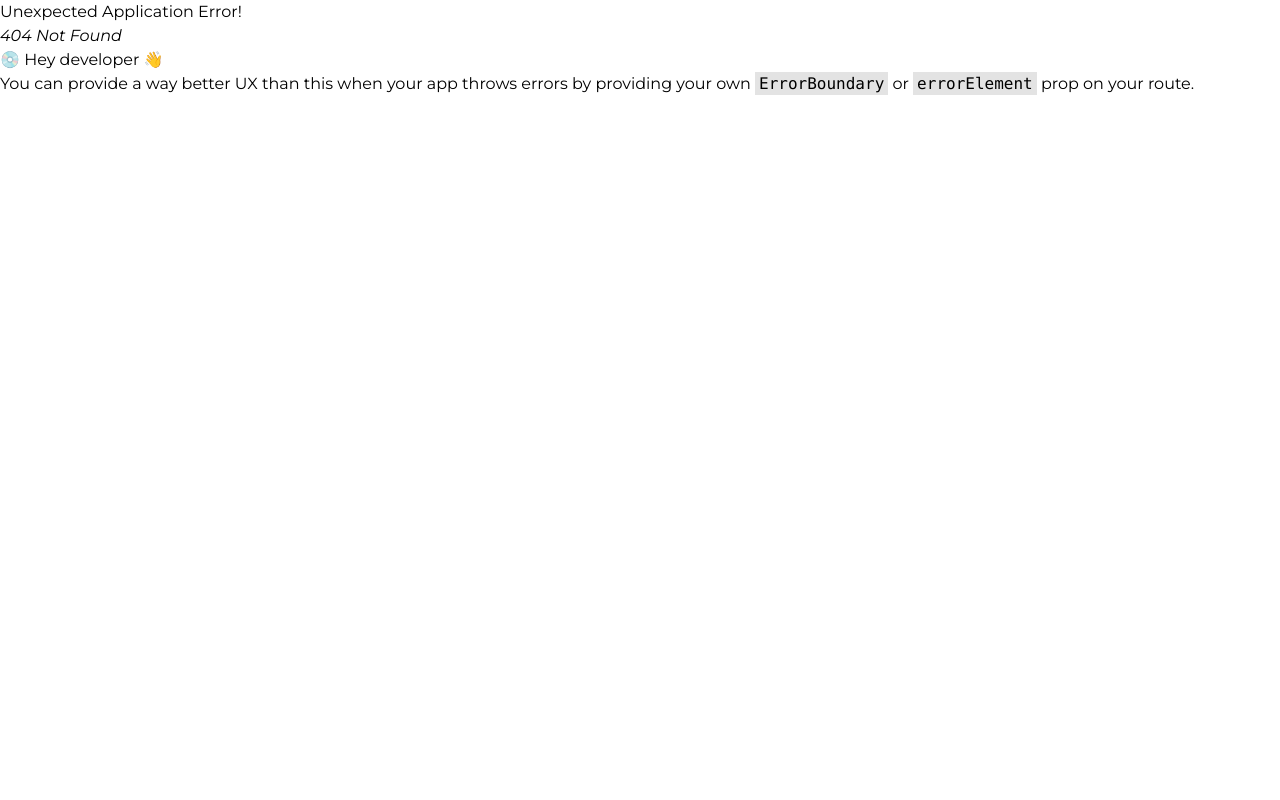
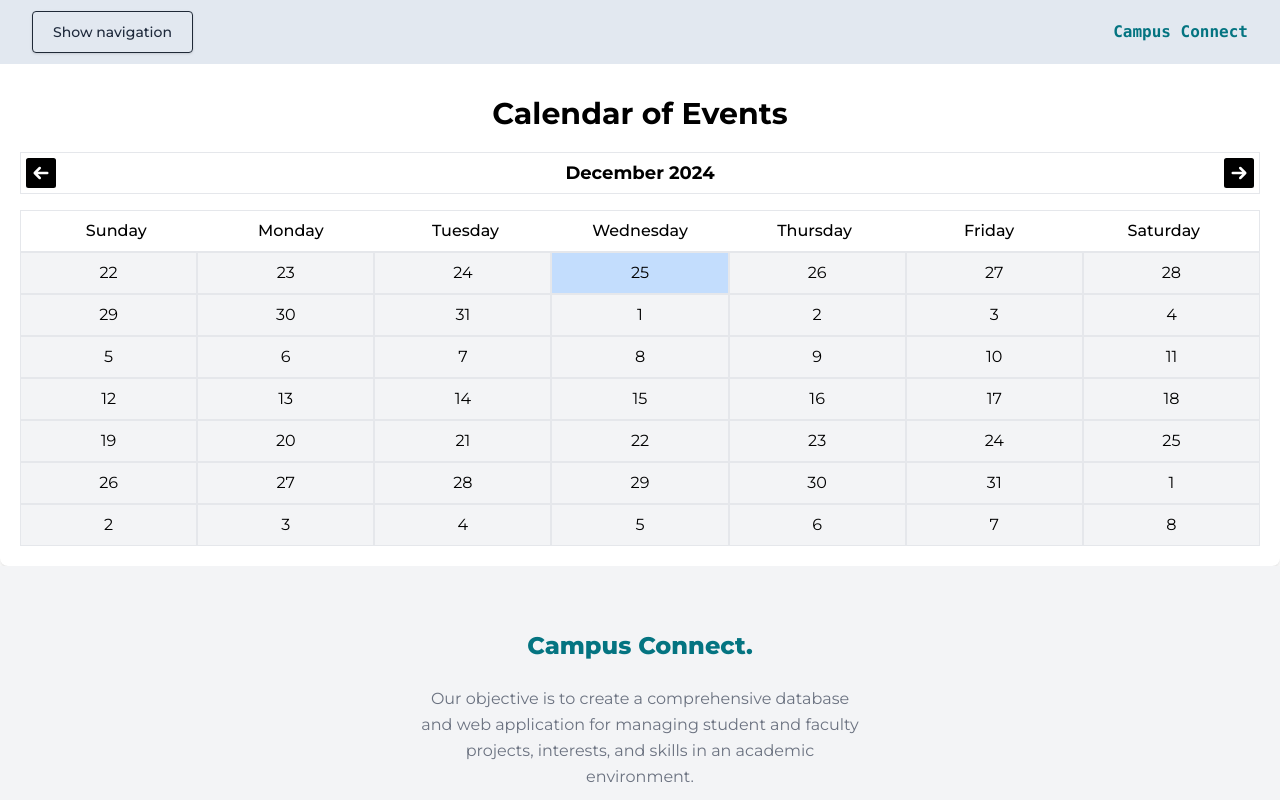
Before and after one commit to ariyaltharun/campus-connect-plus-plus, a React (Vite) app: page /calendar in a window 1280 px wide. Before the commit this address had no page. Shown: the top 800 px of the page. Built offline with nearby package versions, Linux system fonts and the light colour scheme.

Commit message:
calendar feature added using copilot

```diff
--- /dev/null
+++ b/components/Calendar.jsx
@@ -0,0 +1,185 @@
+// An editable/custom calendar inorder to add events and reminders
+
+import React, { useState } from "react";
+import { PiArrowSquareLeftFill, PiArrowSquareRightFill } from "react-icons/pi";
+import {
+    format,
+    startOfWeek,
+    addDays,
+    isSameDay,
+    addMonths,
+    subMonths,
+    parse,
+} from "date-fns";
+/**
+ * Calendar component that displays a monthly calendar with selectable dates and events.
+ *
+ * @component
+ * @example
+ * return (
+ *   <Calendar />
+ * )
+ */
+
+const Calendar = () => {
+    const [currentMonth, setCurrentMonth] = useState(new Date());
+    const [selectedDate, setSelectedDate] = useState(new Date());
+    const [events, setEvents] = useState([]);
+
+    /**
+     * Renders the header of the calendar with navigation controls for previous and next month.
+     *
+     * @function
+     * @returns {JSX.Element} The header component of the calendar.
+     */
+    const renderHeader = () => {
+      const dateFormat = "MMMM yyyy";
+
+      return (
+        <>
+          <h1 className="text-2xl dark:text-white font-bold sm:text-3xl text-center mb-5">
+            Calendar of Events
+          </h1>
+          <div className="header border border-gray-200 dark:border-gray-700 flex justify-between items-center mb-4">
+            <div className="icon cursor-pointer" onClick={prevMonth}>
+              <span className="material-icons">
+                <PiArrowSquareLeftFill className=" w-10 h-10 dark:text-white" />
+              </span>
+            </div>
+            <div className="text-lg font-bold dark:text-white">
+              <span>{format(currentMonth, dateFormat)}</span>
+            </div>
+            <div className="icon cursor-pointer" onClick={nextMonth}>
+              <span className="material-icons">
+                <PiArrowSquareRightFill className=" w-10 h-10 dark:text-white" />
+              </span>
+            </div>
+          </div>
+        </>
+      );
+    };
+
+    /**
+     * Renders the days of the week.
+     *
+     * @function
+     * @returns {JSX.Element} The days of the week component.
+     */
+    const renderDays = () => {
+      const days = [];
+      const dateFormat = "EEEE";
+      const startDate = startOfWeek(currentMonth);
+
+      for (let i = 0; i < 7; i++) {
+        days.push(
+          <div className="col text-center font-medium dark:text-white" key={i}>
+            {format(addDays(startDate, i), dateFormat)}
+          </div>
+        );
+      }
+
+      return <div className="days grid grid-cols-7 border border-gray-200 dark:border-gray-700 p-2">{days}</div>;
+    };
+
+    /**
+     * Renders the cells of the calendar for the current month.
+     *
+     * @function
+     * @returns {JSX.Element} The cells of the calendar component.
+     */
+    const renderCells = () => {
+      const monthStart = startOfWeek(currentMonth);
+      const monthEnd = addDays(monthStart, 42);
+      const dateFormat = "d";
+      const rows = [];
+
+      let days = [];
+      let day = monthStart;
+      let formattedDate = "";
+
+      while (day <= monthEnd) {
+        for (let i = 0; i < 7; i++) {
+          formattedDate = format(day, dateFormat);
+          const cloneDay = day;
+          days.push(
+            <div
+              className={`col p-2 border border-gray-200 dark:border-gray-700 text-center cursor-pointer ${
+                !isSameDay(day, selectedDate) ? "bg-gray-100 dark:bg-gray-800" : "bg-blue-200 dark:bg-blue-600"
+              }`}
+              key={day}
+              onClick={() => onDateClick(cloneDay)}
+            >
+              <span className="number dark:text-white">{formattedDate}</span>
+              <div>{renderEvents(day)}</div>
+            </div>
+          );
+          day = addDays(day, 1);
+        }
+        rows.push(
+          <div className="row grid grid-cols-7 " key={day}>
+            {days}
+          </div>
+        );
+        days = [];
+      }
+      return <div className="body">{rows}</div>;
+    };
+
+    /**
+     * Handles the click event on a date cell, allowing the user to add an event.
+     *
+     * @function
+     * @param {Date} day - The date that was clicked.
+     */
+    const onDateClick = (day) => {
+      setSelectedDate(day);
+      const eventTitle = prompt("Enter event title:");
+      if (eventTitle) {
+        setEvents([...events, { date: day, title: eventTitle }]);
+      }
+    };
+
+    /**
+     * Renders the cells of the calendar for the current month.
+     *
+     * @function
+     * @returns {JSX.Element} The cells of the calendar component.
+     */
+    const renderEvents = (day) => {
+      return events
+        .filter((event) => isSameDay(event.date, day))
+        .map((event, index) => (
+          <div key={index} className="event bg-blue-200 dark:bg-blue-600 p-1 rounded mt-1">
+            {event.title}
+          </div>
+        ));
+    };
+
+    /**
+     * Advances the calendar to the next month.
+     *
+     * @function
+     */
+    const nextMonth = () => {
+      setCurrentMonth(addMonths(currentMonth, 1));
+    };
+
+    /**
+     * Moves the calendar to the previous month.
+     *
+     * @function
+     */
+    const prevMonth = () => {
+      setCurrentMonth(subMonths(currentMonth, 1));
+    };
+
+    return (
+      <div className="calendar p-5 pt-24 bg-white dark:bg-gray-900 shadow-md rounded-lg">
+        {renderHeader()}
+        {renderDays()}
+        {renderCells()}
+      </div>
+    );
+  };
+
+  export default Calendar;
--- a/components/Home.jsx
+++ b/components/Home.jsx
@@ -5,8 +5,8 @@ export default function Home() {
     <>
       {/* welcome section */}
       <section className="flex bg-slate-500 dark:bg-gray-900 text-white">
-        <div className="mx-auto max-w-screen-xl px-4 py-32 pt-48 items-start lg:flex lg:h-screen lg:items-center">
-          <div className=" max-w-5xl">
+        <div className="mx-auto max-w-screen-xl text-center px-4 py-32 pt-48 items-start lg:flex lg:h-screen lg:items-center ">
+          <div className=" max-w-5xl justify-center items-center">
             <h1 className="bg-gradient-to-r from-green-400 via-yellow-200  to-red-300 bg-clip-text text-5xl font-extrabold text-transparent sm:text-5xl">
               Campus Connect.
             </h1>
@@ -15,7 +15,7 @@ export default function Home() {
               We empower collaboration in academia.
             </p>
 
-            <div className="mt-8 flex flex-wrap gap-4">
+            <div className="mt-8 flex flex-wrap gap-4 justify-center items-center">
               <a
                 className="  rounded  border border-gray-800 dark:border-green-200 bg-transparent hover:bg-green-400 px-5 py-2.5 text-sm font-medium text-slate-800 dark:text-white shadow  active:bg-green-700"
                 href="#special"
--- a/components/Sidebar.jsx
+++ b/components/Sidebar.jsx
@@ -1,6 +1,7 @@
 import React from "react";
 import DarkMode from "./DarkMode";
 import { Link } from "react-router-dom";
+import { FaCalendarAlt } from "react-icons/fa";
 
 export default function Sidebar() {
   return (
@@ -154,6 +155,17 @@ export default function Sidebar() {
                 </span>
               </Link>
             </li>
+            <li>
+              <Link
+                to="/calendar"
+                className="flex items-center p-2 rounded-lg text-white hover:bg-gray-100 hover:text-gray-700 dark:hover:bg-gray-700 dark:hover:text-gray-100 group"
+              >
+                <FaCalendarAlt className="flex-shrink-0 w-5 h-5 text-gray-500 transition duration-75 dark:text-gray-400 group-hover:text-gray-900 dark:group-hover:text-white" aria-hidden="true"/>
+                <span className="flex-1 ms-3 whitespace-nowrap">
+                  Calendar
+                </span>
+              </Link>
+            </li>
             <p>Student</p>
             <li>
               <Link
--- a/package.json
+++ b/package.json
@@ -12,6 +12,7 @@
   "dependencies": {
     "autoprefixer": "^10.4.19",
     "axios": "^1.6.8",
+    "date-fns": "^4.1.0",
     "flowbite": "^2.3.0",
     "lucide-react": "^0.378.0",
     "neo4j-driver": "^5.20.0",
--- a/src/App.jsx
+++ b/src/App.jsx
@@ -1,25 +1,26 @@
-import './App.css'
+import "./App.css";
 import { createBrowserRouter, RouterProvider } from "react-router-dom";
-import Home from "../components/Home"
+import Home from "../components/Home";
 import Navbar from "../components/Navbar";
-import StudentSignUp from "../components/StudentSignUp"
-import FacultySignUp from "../components/FacultySignUp"
-import Footer from "../components/Footer"
-import FindPeople from '../components/FindPeople';
-import Sidebar from '../components/Sidebar';
-import FindProjects from '../components/FindProjects';
-import FindStudents from '../components/FindStudents';
-import KnowTeamMembers from '../components/KnowTeamMembers';
-import Statistics from '../components/Statistics';
+import StudentSignUp from "../components/StudentSignUp";
+import FacultySignUp from "../components/FacultySignUp";
+import Footer from "../components/Footer";
+import FindPeople from "../components/FindPeople";
+import Sidebar from "../components/Sidebar";
+import FindProjects from "../components/FindProjects";
+import FindStudents from "../components/FindStudents";
+import KnowTeamMembers from "../components/KnowTeamMembers";
+import Statistics from "../components/Statistics";
+import Calendar from "../components/Calendar";
 
 const router = createBrowserRouter([
   {
     path: "/",
     element: (
       <>
-      <Navbar/>
-      <Sidebar/>
-        <Home/>
+        <Navbar />
+        <Sidebar />
+        <Home />
         <Footer />
       </>
     ),
@@ -29,7 +30,7 @@ const router = createBrowserRouter([
     element: (
       <>
         <Navbar />
-        <Sidebar/>
+        <Sidebar />
         <StudentSignUp />
         <Footer />
       </>
@@ -40,7 +41,7 @@ const router = createBrowserRouter([
     element: (
       <>
         <Navbar />
-        <Sidebar/>
+        <Sidebar />
         <FacultySignUp />
         <Footer />
       </>
@@ -51,8 +52,8 @@ const router = createBrowserRouter([
     element: (
       <>
         <Navbar />
-        <Sidebar/>
-        <FindPeople/>
+        <Sidebar />
+        <FindPeople />
         <Footer />
       </>
     ),
@@ -62,8 +63,8 @@ const router = createBrowserRouter([
     element: (
       <>
         <Navbar />
-        <Sidebar/>
-        <FindProjects/>
+        <Sidebar />
+        <FindProjects />
         <Footer />
       </>
     ),
@@ -73,8 +74,8 @@ const router = createBrowserRouter([
     element: (
       <>
         <Navbar />
-        <Sidebar/>
-        <FindStudents/>
+        <Sidebar />
+        <FindStudents />
         <Footer />
       </>
     ),
@@ -84,8 +85,8 @@ const router = createBrowserRouter([
     element: (
       <>
         <Navbar />
-        <Sidebar/>
-        <KnowTeamMembers/>
+        <Sidebar />
+        <KnowTeamMembers />
         <Footer />
       </>
     ),
@@ -95,14 +96,23 @@ const router = createBrowserRouter([
     element: (
       <>
         <Navbar />
-        <Sidebar/>
-        <Statistics/>
+        <Sidebar />
+        <Statistics />
         <Footer />
       </>
     ),
   },
-
-
+  {
+    path: "/calendar",
+    element: (
+      <>
+        <Navbar />
+        <Sidebar />
+        <Calendar />
+        <Footer />
+      </>
+    ),
+  },
 ]);
 
 export default function App() {
```
Also changed, not shown: new_features.txt (added), 1 other file (tests, documents, lock files or other folders).
